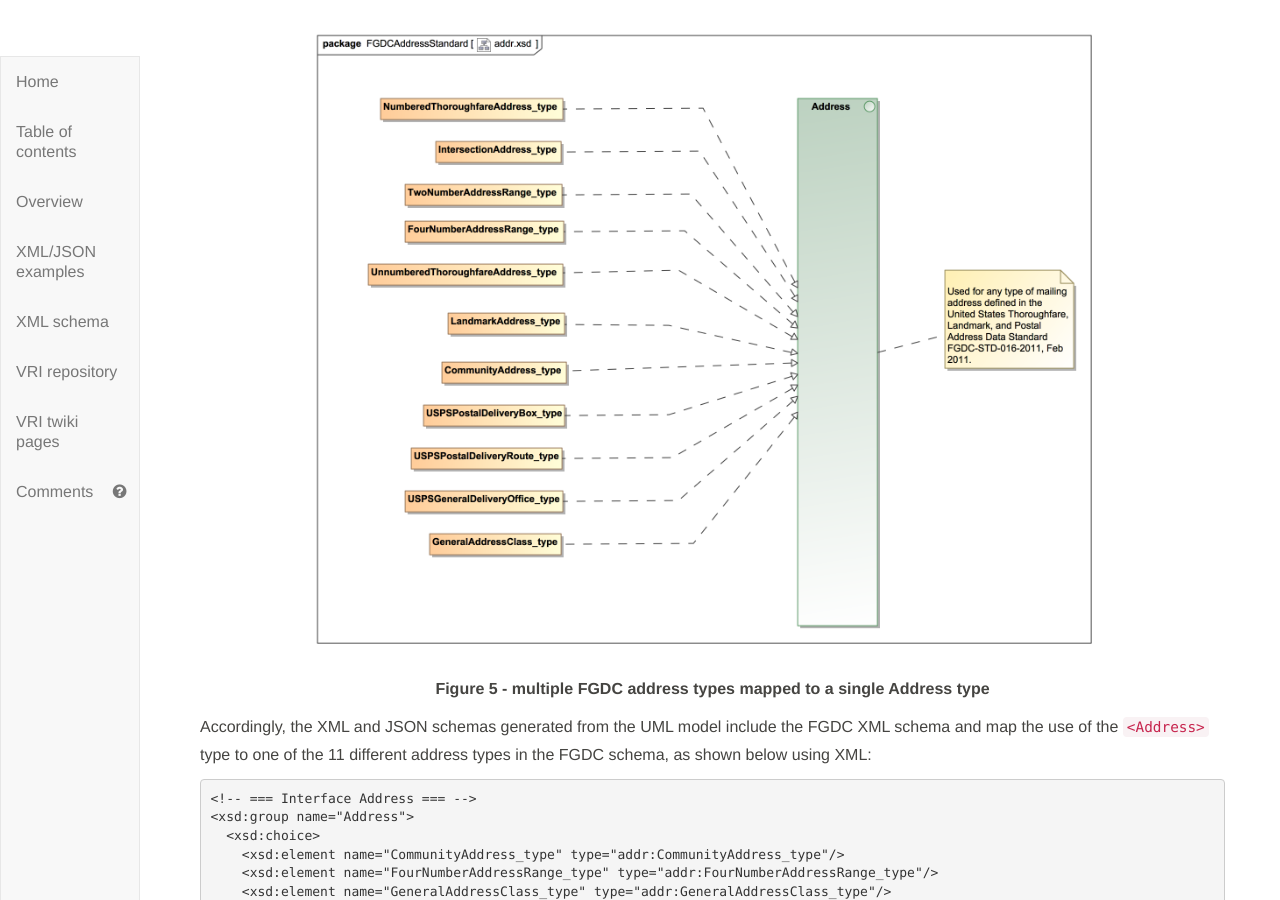
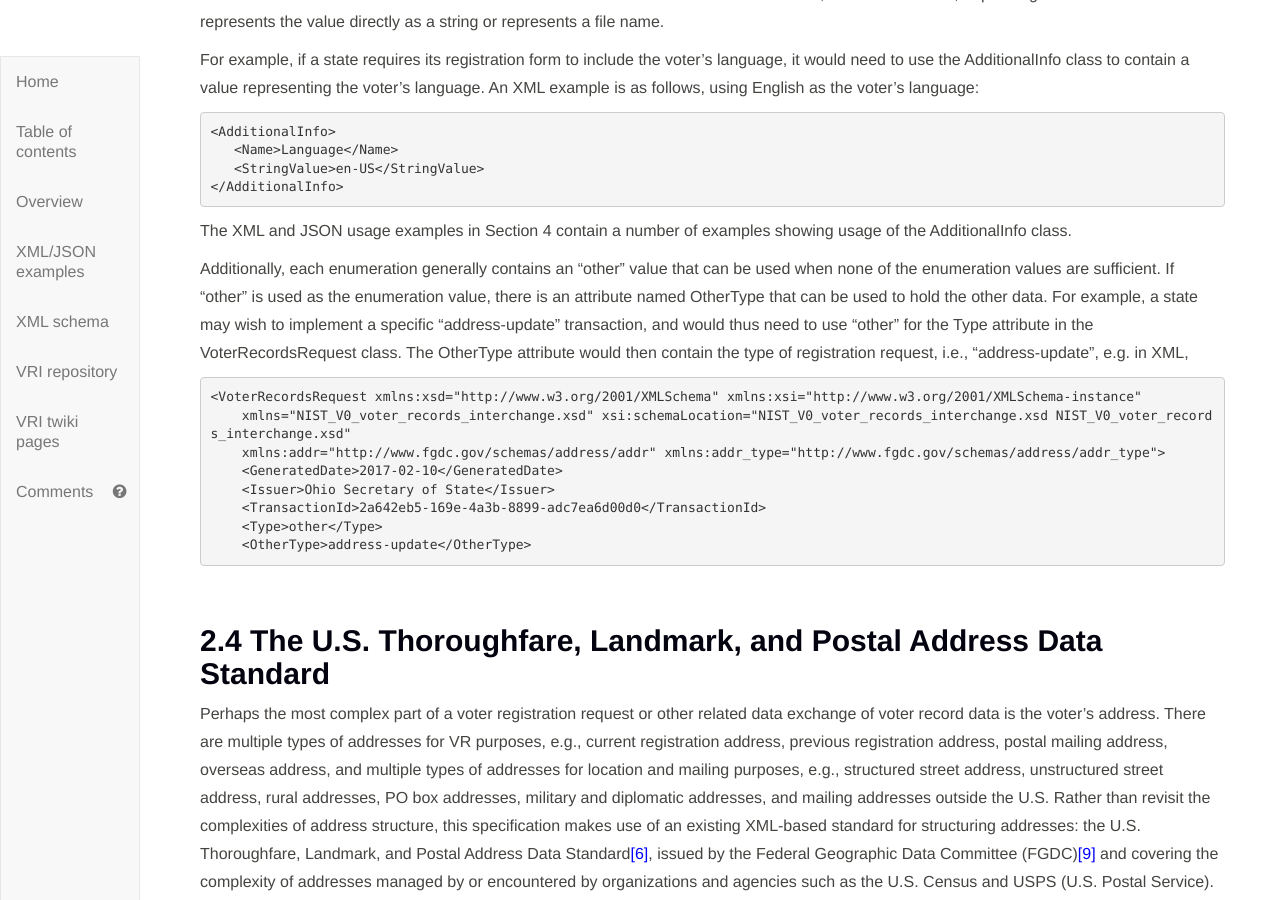
Before and after one commit to usnistgov/VoterRecordsInterchange, a Jekyll site: the page built from index.md, in a window 1280 px wide and 900 px high, scrolled down 12775 px. Built offline with Jekyll 4.4.1, drawn with Linux system fonts in a browser that asks for light colours; our own code applies the rules of GitHub Pages for plain Markdown files; some of the changed text lies outside the part shown.

Commit message:
updated figures and added new text

```diff
--- a/index.md
+++ b/index.md
@@ -254,7 +254,7 @@ The UML model shows 4 types of transaction requests that would be sent from an O
 - Request a state-specific action for a voter using possibly a state-specific digital form (covered in Section 2.3).
 
 <div class="text-center" markdown="1">
-<img src="Figures/VoterRegistrationRequest-V24.png" height="600"/>
+<img src="Figures/VoterRegistrationRequest-V24.png" height="1200"/>
 
 **Figure 3 - Voter Records Request UML class diagram**
 </div>
@@ -277,7 +277,7 @@ The voter records response transactions simply returns a response to the voter r
 <br>
 
 <div class="text-center" markdown="1">
-<img src="Figures/VoterRegistrationResponse-V24.png" width="1000"/>
+<img src="Figures/VoterRegistrationResponse-V24.png" height="1200"/>
 
 **Figure 4 - Voter Records Response UML class diagram**
 </div>
@@ -310,7 +310,16 @@ For example, if a state requires its registration form to include the voter's la
 
 The XML and JSON usage examples in Section 4 contain a number of examples showing usage of the AdditionalInfo class.
 
-Additionally, each enumeration generally contains an "other" value that can be used when none of the enumeration values are sufficient.  If "other" is used as the enumeration value, there is an attribute named OtherType that can be used to hold the other data.  For example, a state may wish to implement a specific "address-update" transaction, and would thus need to use "other" for the Type attribute in the VoterRecordsRequest class.  The OtherType attribute would then contain the type of registration request, i.e., "address-update".
+Additionally, each enumeration generally contains an "other" value that can be used when none of the enumeration values are sufficient.  If "other" is used as the enumeration value, there is an attribute named OtherType that can be used to hold the other data.  For example, a state may wish to implement a specific "address-update" transaction, and would thus need to use "other" for the Type attribute in the VoterRecordsRequest class.  The OtherType attribute would then contain the type of registration request, i.e., "address-update", e.g. in XML,
+
+    <VoterRecordsRequest xmlns:xsd="http://www.w3.org/2001/XMLSchema" xmlns:xsi="http://www.w3.org/2001/XMLSchema-instance"
+        xmlns="NIST_V0_voter_records_interchange.xsd" xsi:schemaLocation="NIST_V0_voter_records_interchange.xsd NIST_V0_voter_records_interchange.xsd"
+        xmlns:addr="http://www.fgdc.gov/schemas/address/addr" xmlns:addr_type="http://www.fgdc.gov/schemas/address/addr_type">
+        <GeneratedDate>2017-02-10</GeneratedDate>
+        <Issuer>Ohio Secretary of State</Issuer>
+        <TransactionId>2a642eb5-169e-4a3b-8899-adc7ea6d00d0</TransactionId>
+        <Type>other</Type>
+        <OtherType>address-update</OtherType>
 
 <br>
 
```
